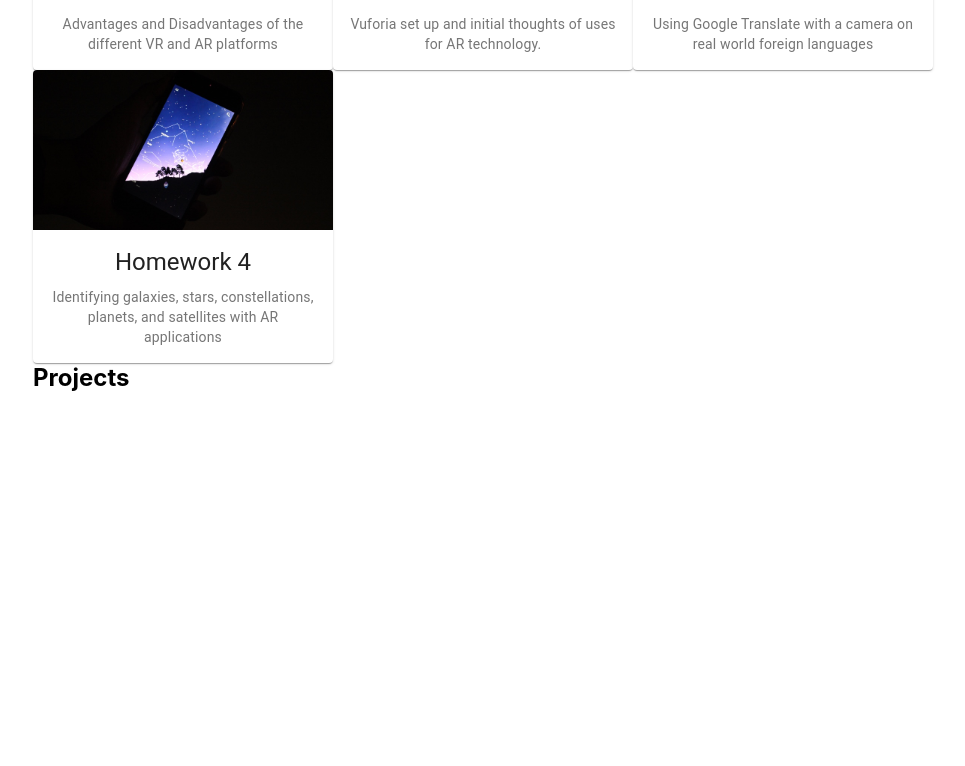
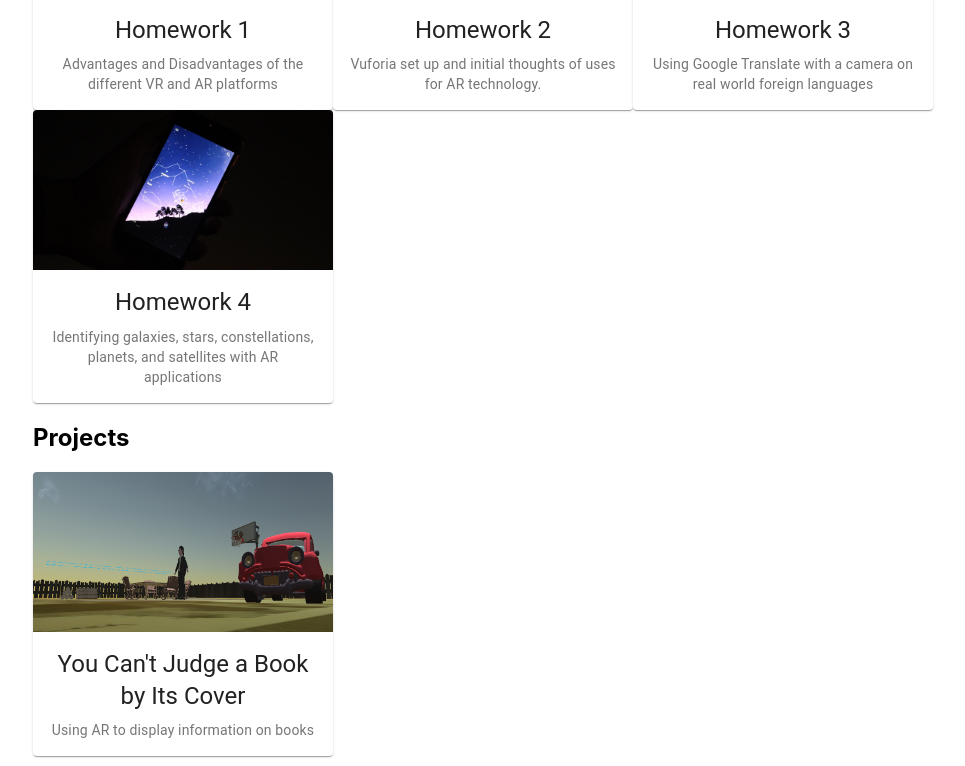
Before and after one commit to zainz23/zainzahran.tech, a React (Create React App) app in the folder zainzahran-tech/: page /CS428 in a window 1280 px wide. Shown: the part 359-1125 px from the top of the page, without its empty margins (137-1102 px from the left). Before the commit the page ends 800 px from the top, so only its background shows below. Built offline with nearby package versions, Linux system fonts and the light colour scheme.

Commit message:
Gets projects ready for upload

```diff
--- a/zainzahran-tech/src/components/CS428/CS428.js
+++ b/zainzahran-tech/src/components/CS428/CS428.js
@@ -43,7 +43,8 @@ class CS428 extends React.Component {
                 { name: "hw1", isActive: false },
                 { name: "hw2", isActive: false },
                 { name: "hw3", isActive: false },
-                { name: "hw4", isActive: false }
+                { name: "hw4", isActive: false },
+                { name: "p1",  isActive: false}
             ]
         };
         this.handleClickOpen = this.handleClickOpen.bind(this);
@@ -70,9 +71,13 @@ class CS428 extends React.Component {
 
                 <h1>Zain Zahran</h1>
                 <h1>Virtual and Augmented Reality</h1>
-                <h2>Homeworks</h2>
+                {/* HOMEWORKS */}
+                <h2 style={{paddingBottom: 20, paddingTop: 20}} >Homeworks</h2>
                 {
-                    dataset.map((item, i) =>
+                    // eslint-disable-next-line
+                    dataset.map((item, i) => {
+                        if (dataset[i].type === "hw") {
+                            return (
                                 <div style={{display: 'inline-block'}} key={i}>
                                     <Tooltip title={dataset[i].title} TransitionComponent={Zoom}>
                                         <ButtonBase
@@ -87,7 +92,7 @@ class CS428 extends React.Component {
                                                     <CardMedia
                                                         image={dataset[i].img}
                                                         title={dataset[i].title}
-                                            style ={{height: 160}}
+                                                        style={{height: 160}}
                                                     />
                                                     <CardContent>
                                                         <Typography gutterBottom variant="h5" component="h2">
@@ -101,19 +106,22 @@ class CS428 extends React.Component {
                                             </Card>
                                         </ButtonBase>
                                     </Tooltip>
-                            <Dialog fullScreen open={this.state.arr[i].isActive} onClose={() => this.handleClickClose(i)} TransitionComponent={Transition}>
-                                <AppBar style = {useStyles.appBar}>
+                                    <Dialog fullScreen open={this.state.arr[i].isActive}
+                                            onClose={() => this.handleClickClose(i)} TransitionComponent={Transition}>
+                                        <AppBar style={useStyles.appBar}>
                                             <Toolbar>
-                                        <IconButton edge="start" color="inherit" onClick={() => this.handleClickClose(i)} aria-label="close">
-                                            <CloseIcon />
+                                                <IconButton edge="start" color="inherit"
+                                                            onClick={() => this.handleClickClose(i)} aria-label="close">
+                                                    <CloseIcon/>
                                                 </IconButton>
                                                 <DescriptionIcon/>
-                                        <Typography variant="h6" className={useStyles.title} style={{paddingLeft: 10}}>
+                                                <Typography variant="h6" className={useStyles.title}
+                                                            style={{paddingLeft: 10}}>
                                                     {dataset[i].name}
                                                 </Typography>
                                             </Toolbar>
                                         </AppBar>
-                                <Divider />
+                                        <Divider/>
                                         <Paper
                                             style={{
                                                 margin: "1.5em",
@@ -123,15 +131,95 @@ class CS428 extends React.Component {
                                                 minHeight: '85vh',
                                             }}>
                                             <div>
-                                        <iframe src={dataset[i].src} width="100%" style={{minHeight: '83vh'}} title={dataset[i].abbrev} />
+                                                <iframe src={dataset[i].src} width="100%" style={{minHeight: '83vh'}}
+                                                        title={dataset[i].abbrev}/>
                                             </div>
                                         </Paper>
                                     </Dialog>
                                 </div>
                             )
                         }
-                <h2>Projects</h2>
-                {/* Categorize by HW, Project, etc.*/}
+                    })
+                }
+                {/* PROJECTS */}
+                <h2 style={{paddingBottom: 20, paddingTop: 20}}>Projects</h2>
+                {
+                    // eslint-disable-next-line
+                    dataset.map((item, i) => {
+                        if (dataset[i].type === "project") {
+                            return (
+                                <div style={{display: 'inline-block'}} key={i}>
+                                    <Tooltip title={dataset[i].title} TransitionComponent={Zoom}>
+                                        <ButtonBase
+                                            onClick={() => this.handleClickOpen(i)}
+                                        >
+                                            <Card
+                                                style={{
+                                                    width: 300
+                                                }}
+                                            >
+                                                <CardActionArea>
+                                                    <CardMedia
+                                                        image={dataset[i].img}
+                                                        title={dataset[i].title}
+                                                        style={{height: 160}}
+                                                    />
+                                                    <CardContent>
+                                                        <Typography gutterBottom variant="h5" component="h2">
+                                                            {dataset[i].name}
+                                                        </Typography>
+                                                        <Typography variant="body2" color="textSecondary" component="p">
+                                                            {dataset[i].desc}
+                                                        </Typography>
+                                                    </CardContent>
+                                                </CardActionArea>
+                                            </Card>
+                                        </ButtonBase>
+                                    </Tooltip>
+                                    <Dialog fullScreen open={this.state.arr[i].isActive}
+                                            onClose={() => this.handleClickClose(i)} TransitionComponent={Transition}>
+                                        <AppBar style={useStyles.appBar}>
+                                            <Toolbar>
+                                                <IconButton edge="start" color="inherit"
+                                                            onClick={() => this.handleClickClose(i)} aria-label="close">
+                                                    <CloseIcon/>
+                                                </IconButton>
+                                                <DescriptionIcon/>
+                                                <Typography variant="h6" className={useStyles.title}
+                                                            style={{paddingLeft: 10}}>
+                                                    {dataset[i].name}
+                                                </Typography>
+                                            </Toolbar>
+                                        </AppBar>
+                                        <Divider/>
+                                        <Paper
+                                            style={{
+                                                margin: "1.5em",
+                                                textAlign: 'left',
+                                                display: 'inline-block',
+                                                minHeight: '85vh',
+                                            }}>
+                                            <div>
+                                                {/* DEMO VIDEO */}
+                                                <h1>Demo</h1>
+                                                <iframe width="560" height="315"
+                                                        src={dataset[i].youtube} frameBorder="0"
+                                                        style={{width:'100%', minHeight: '63vh'} }
+                                                        allow="accelerometer; autoplay; encrypted-media; gyroscope; picture-in-picture"
+                                                        allowFullScreen
+                                                        title={dataset[i].abbrev}/>
+                                                {/* DOCUMENTATION */}
+                                                <h1>Documentation</h1>
+                                                <iframe src={dataset[i].src} width="100%" style={{minHeight: '83vh'}}
+                                                        title={dataset[i].abbrev}/>
+                                            </div>
+                                        </Paper>
+                                    </Dialog>
+                                </div>
+                            )
+                        }
+                    })
+                }
             </div>
 
         );
--- a/zainzahran-tech/src/components/CS428/dataset.json
+++ b/zainzahran-tech/src/components/CS428/dataset.json
@@ -38,5 +38,16 @@
     "img": "/assets/hw4/thumbnail.jpg",
     "src": "https://drive.google.com/file/d/1N8e76eB2VpFbYsRo7BvUsfI4C0pbk6-l/preview",
     "desc": "Identifying galaxies, stars, constellations, planets, and satellites with AR applications"
+  },
+  {
+    "name": "You Can't Judge a Book by Its Cover",
+    "abbrev": "p1",
+    "week": "5",
+    "type": "project",
+    "title": "Project 1",
+    "img": "/assets/p1/thumbnail.png",
+    "src": "https://drive.google.com/file/d/13kxx3HHXjKEXrYhM2A3tS-bMbw2t1muo/preview",
+    "youtube": "https://www.youtube.com/embed/BFdMrDOx_CM",
+    "desc": "Using AR to display information on books"
   }
 ]
```
Also changed, not shown: zainzahran-tech/public/assets/p1/thumbnail.png (added). Lines whose indentation alone changed are shown as unchanged.
